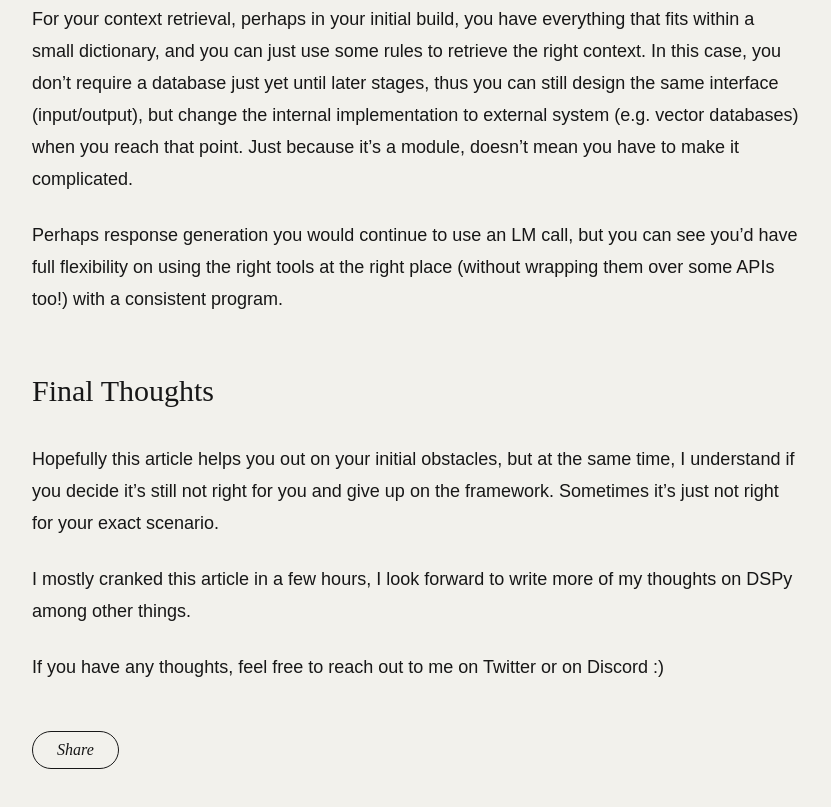
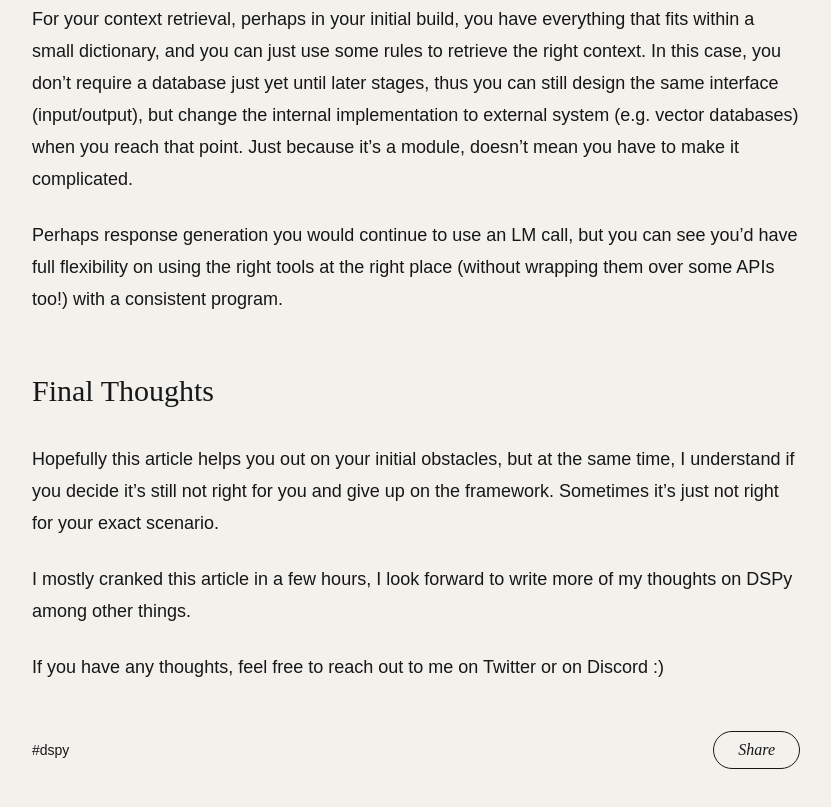
Before and after one commit to ianyu93/expiscor, an Astro site: page /blog/post-1 in a window 1280 px wide. Shown: the part 11145-11952 px from the top of the page, without its empty margins (224-1055 px from the left). Built offline with nearby package versions, Linux system fonts and the light colour scheme; Astro itself is replaced by a stand-in of ours; a web font is replaced by a local one.

Commit message:
blog: add tags

```diff
--- a/src/content/blog/post-1.md
+++ b/src/content/blog/post-1.md
@@ -5,6 +5,8 @@ publishDate: 'Dec 05 2025'
 seo:
   title: "Don't Like DSPy? Read This Before You Decide to Ditch It."
   description: "Practical tips that overcome some common obstacles faced in deployment"
+tags:
+    - dspy
 ---
 
 <!-- mtoc-start -->
```
